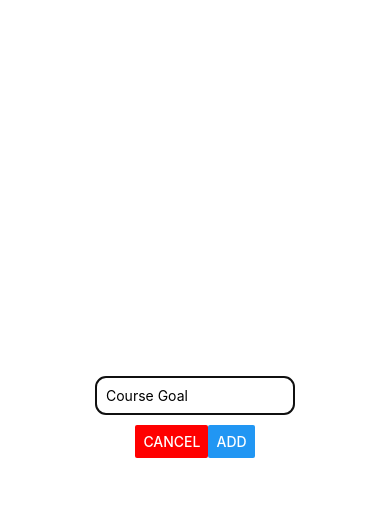
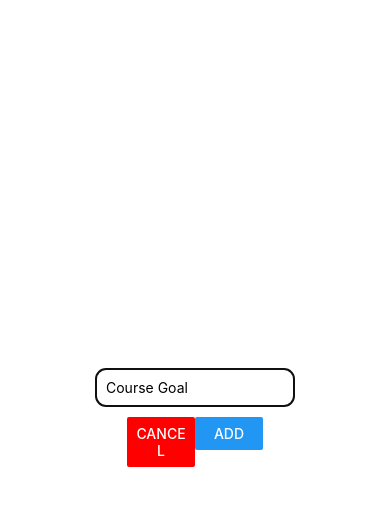
Before and after one commit to justgarcia5/native-project, a React Native app: screen / in a window 390 px wide. Both pictures are taken after a click on the button "ADD NEW GOAL". Shown: the top 506 px of the page. Built offline with nearby package versions, Linux system fonts and the light colour scheme.

Commit message:
commit to master to create branch

```diff
--- a/components/GoalInput.js
+++ b/components/GoalInput.js
@@ -17,8 +17,12 @@ const GoalInput = props => {
           <TextInput placeholder="Course Goal" style={styles.input} onChangeText={event => setEnteredGoal(event)} value={enteredGoal} />
         </View>
         <View style={styles.buttonContainer}>
-          <Button title='Cancel' onPress={props.onCancel} color="red" />
-          <Button title='Add' onPress={addGoalHandler} />
+          <View style={styles.button}>
+            <Button title='Cancel' onPress={props.onCancel} color="red" />
+          </View>
+          <View style={styles.button}>
+            <Button title='Add' onPress={addGoalHandler} />
+          </View>
         </View>
       </View>
     </Modal>
@@ -35,6 +39,7 @@ const styles = StyleSheet.create({
   buttonContainer: {
     padding: 10,
     flexDirection: 'row',
+    width: '40%'
   },
   input: {
     width: 200,
@@ -43,6 +48,9 @@ const styles = StyleSheet.create({
     padding: 10,
     borderRadius: 10,
   },
+  button: {
+    width: '50%',
+  }
 });
 
 export default GoalInput;
```
Also changed, not shown: 1 other file (tests, documents, lock files or other folders).
